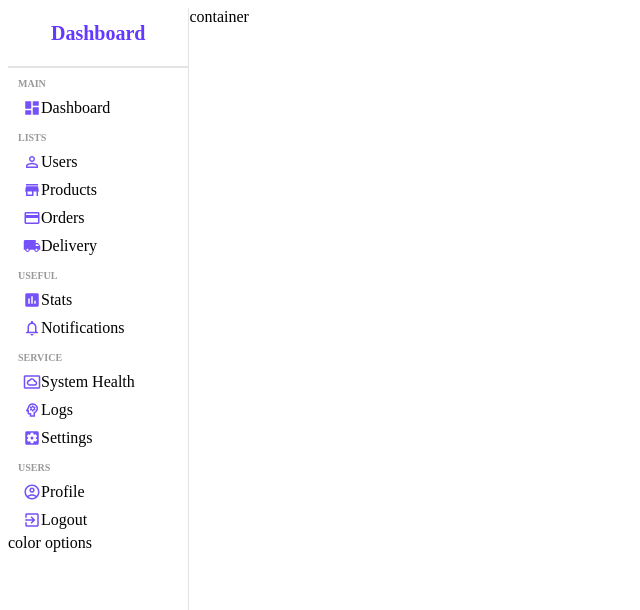
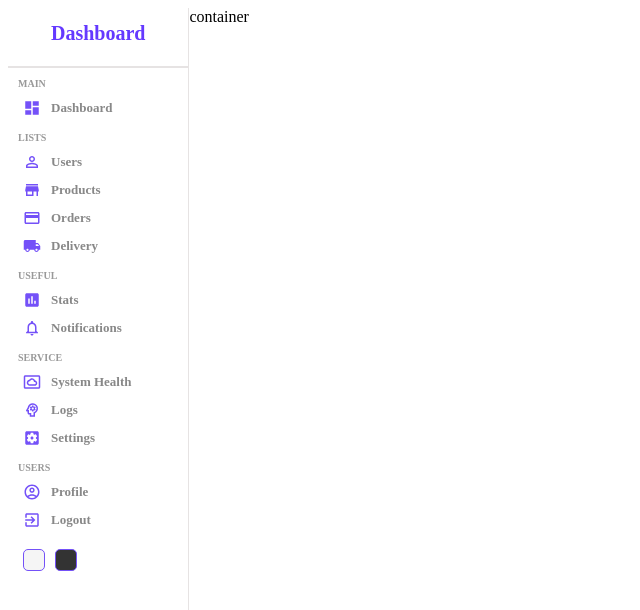
Before and after one commit to 1Mathias/React-Dashboard, a React (Create React App) app: page / in a window 1280 px wide. Shown: the top 610 px of the page, without its empty margins (0-640 px from the left). Built offline with nearby package versions, Linux system fonts and the light colour scheme.

Commit message:
Sidebar update

```diff
--- a/src/components/sidebar/Sidebar.jsx
+++ b/src/components/sidebar/Sidebar.jsx
@@ -84,8 +84,12 @@
                     </li>
                 </ul>
             </div>
-            <div className="bottom">color options</div>
-            <div className="colorOptions">
+            <div className="bottom">
+
+                <div className="colorOption">
+                </div>
+                <div className="colorOption">
+                </div>
 
             </div>
         </div>
--- a/src/components/sidebar/Sidebar.scss
+++ b/src/components/sidebar/Sidebar.scss
@@ -45,6 +45,32 @@
                     font-size: 18px;
                     color: #7451f8;
                 }
+                span{
+                    font-size: 13px ;
+                    font-weight: 600;
+                    color: #888;
+                    margin-left: 10px ;
+                }
+            }
+        }
+    }
+    .bottom{
+        display: flex;
+        align-items: center;
+        margin: 10px;
+        .colorOption{
+            margin: 5px;
+            width: 20px;
+            height: 20px;
+            border-radius: 5px;
+            border:1px solid #7451f8 ;
+            cursor: pointer;
+
+            &:nth-child(1){
+                background-color: whitesmoke;
+            }
+            &:nth-child(2){
+                background-color: #333  ;
             }
         }
     }
```
